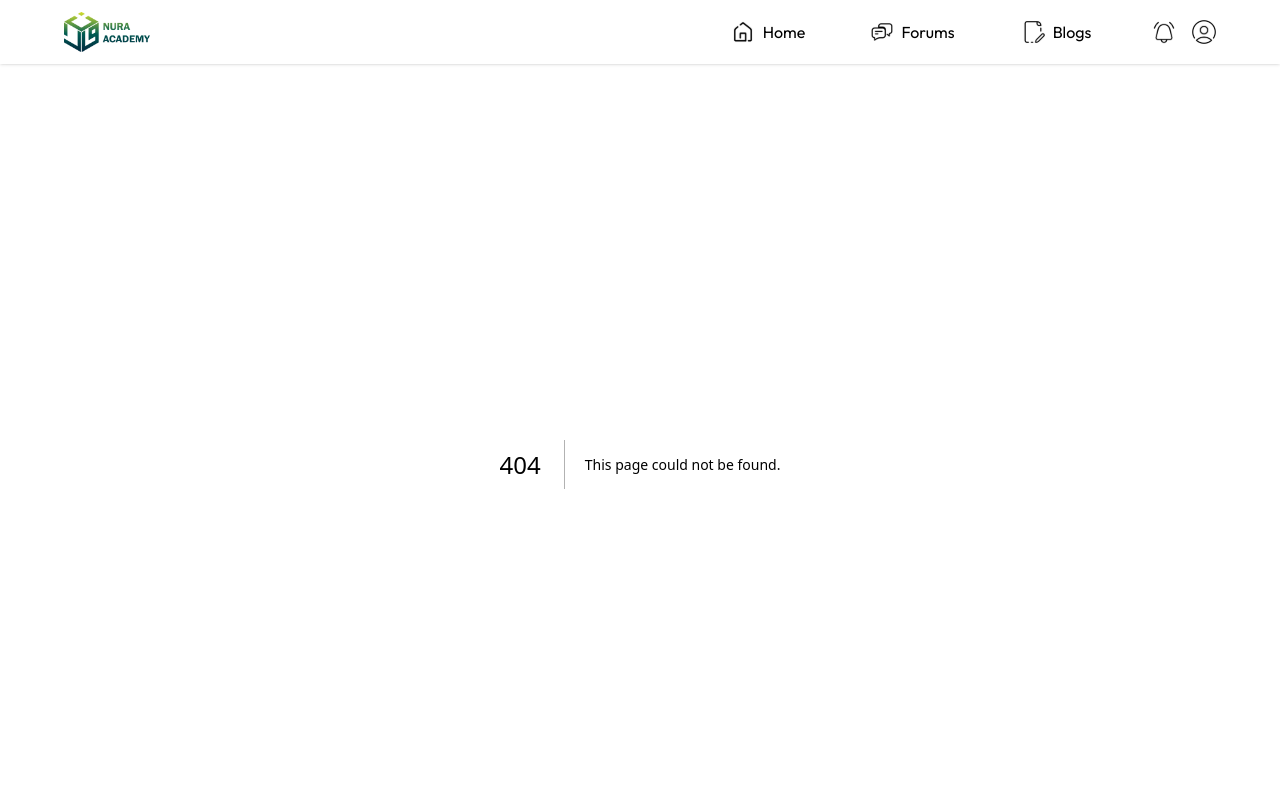
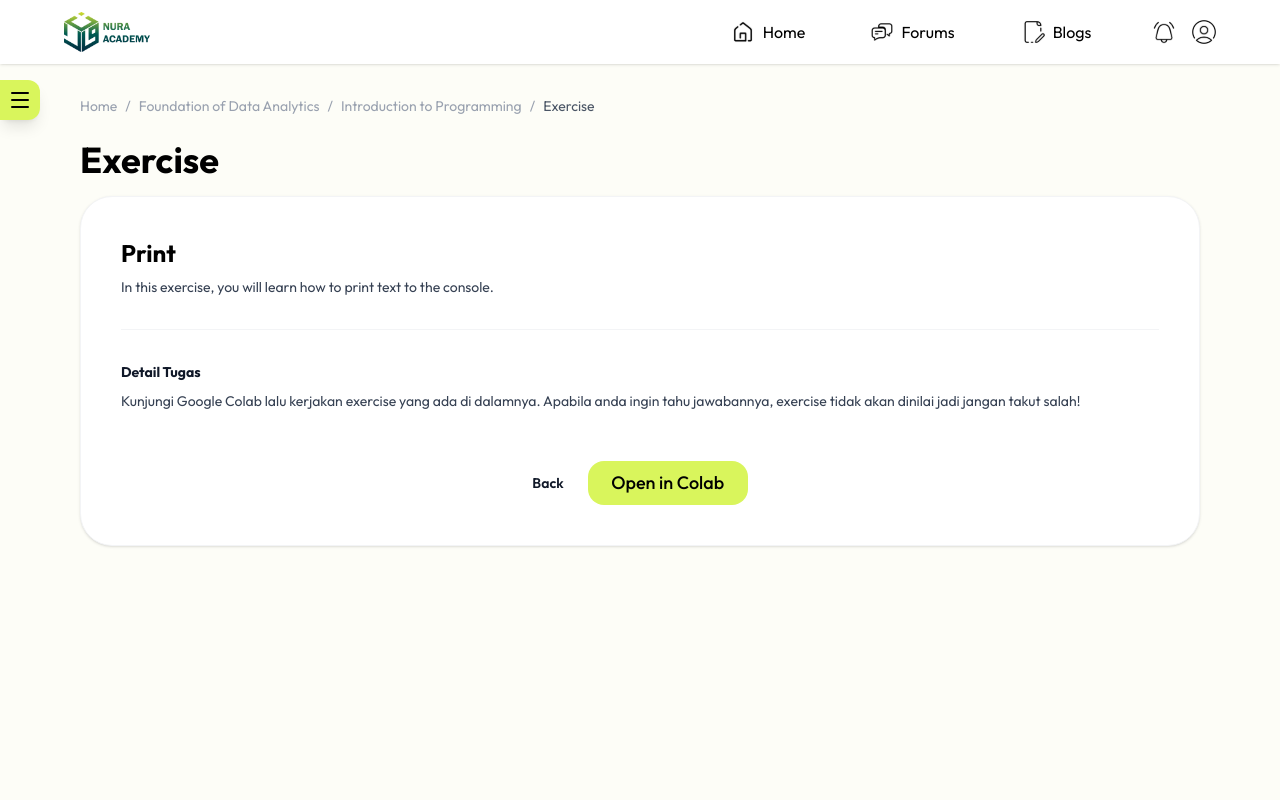
Before and after one commit to Nuraacademy/Nuraacademy, a Next.js app: page /classes/1/course/1/session/1/exercise in a window 1280 px wide. Before the commit this address had no page. Shown: the top 800 px of the page. Built offline with nearby package versions, Linux system fonts and the light colour scheme.

Commit message:
feat(exercise): exercise using google colab

```diff
--- /dev/null
+++ b/src/app/classes/[id]/course/[course_id]/session/[module_id]/exercise/page.tsx
@@ -0,0 +1,78 @@
+"use client"
+
+import Sidebar from "@/components/ui/sidebar/sidebar";
+import { useState } from "react";
+import Breadcrumb from "@/components/ui/breadcrumb/breadcrumb";
+import { NuraButton } from "@/components/ui/button/button";
+import { useRouter, useParams } from "next/navigation";
+
+export default function ExercisePage() {
+    const [isSidebarOpen, setIsSidebarOpen] = useState(false);
+    const router = useRouter();
+    const params = useParams();
+
+    return (
+        <main className={`relative bg-[#FDFDF7] min-h-screen w-full overflow-hidden py-4 px-4 md:py-8 md:pr-8 transition-all duration-300 ${isSidebarOpen ? "md:pl-80" : "md:pl-8"}`}>
+            {/* Sidebar */}
+            <Sidebar onOpenChange={setIsSidebarOpen} />
+
+            {/* Content */}
+            <div className="flex flex-col h-[calc(100vh-2rem)] md:h-[calc(100vh-4rem)] md:px-12 w-full max-w-screen-2xl mx-auto gap-4 z-10 relative">
+                <div className="flex-none flex-col items-end justify-between space-y-4">
+                    <div>
+                        <Breadcrumb
+                            items={[
+                                { label: "Home", href: "/" },
+                                { label: "Foundation of Data Analytics", href: `/classes/${params.id}/overview` },
+                                { label: "Introduction to Programming", href: `/classes/${params.id}/course/${params.course_id}/overview` },
+                                { label: "Exercise", href: "#" },
+                            ]}
+                        />
+                        <h1 className="text-4xl font-bold mt-6 text-black">
+                            Exercise
+                        </h1>
+                    </div>
+                    {/* Main Content Card */}
+                    <div className="bg-white rounded-[2rem] p-10 shadow-sm border border-gray-100 flex flex-col gap-8">
+                        {/* Dates */}
+                        <div className="flex flex-col gap-2 text-sm">
+                            <div className="flex flex-col gap-1">
+                                <h1 className="text-2xl font-bold text-black">
+                                    Print
+                                </h1>
+                            </div>
+                            <div className="flex flex-col gap-1">
+                                <p className="text-gray-700">
+                                    In this exercise, you will learn how to print text to the console.
+                                </p>
+                            </div>
+                        </div>
+
+                        <div className="border-t border-gray-100"></div>
+
+                        {/* Detail Tugas */}
+                        <div className="flex flex-col gap-2 text-sm">
+                            <span className="font-bold text-gray-900">Detail Tugas</span>
+                            <p className="text-gray-700 leading-relaxed">Kunjungi Google Colab lalu kerjakan exercise yang ada di dalamnya. Apabila anda ingin tahu jawabannya, exercise tidak akan dinilai jadi jangan takut salah!</p>
+                        </div>
+
+                        {/* Footer Buttons */}
+                        <div className="flex justify-center gap-6 pt-4">
+                            <button
+                                className="text-sm font-semibold text-gray-900 hover:text-gray-700"
+                                onClick={() => router.back()}
+                            >
+                                Back
+                            </button>
+                            <NuraButton
+                                label="Open in Colab"
+                                variant="primary"
+                                onClick={() => window.open("https://colab.research.google.com/github/Nuraacademy/Exercise/blob/main/example_notebook.ipynb", "_blank")}
+                            />
+                        </div>
+                    </div>
+                </div>
+            </div>
+        </main>
+    );
+}
```
